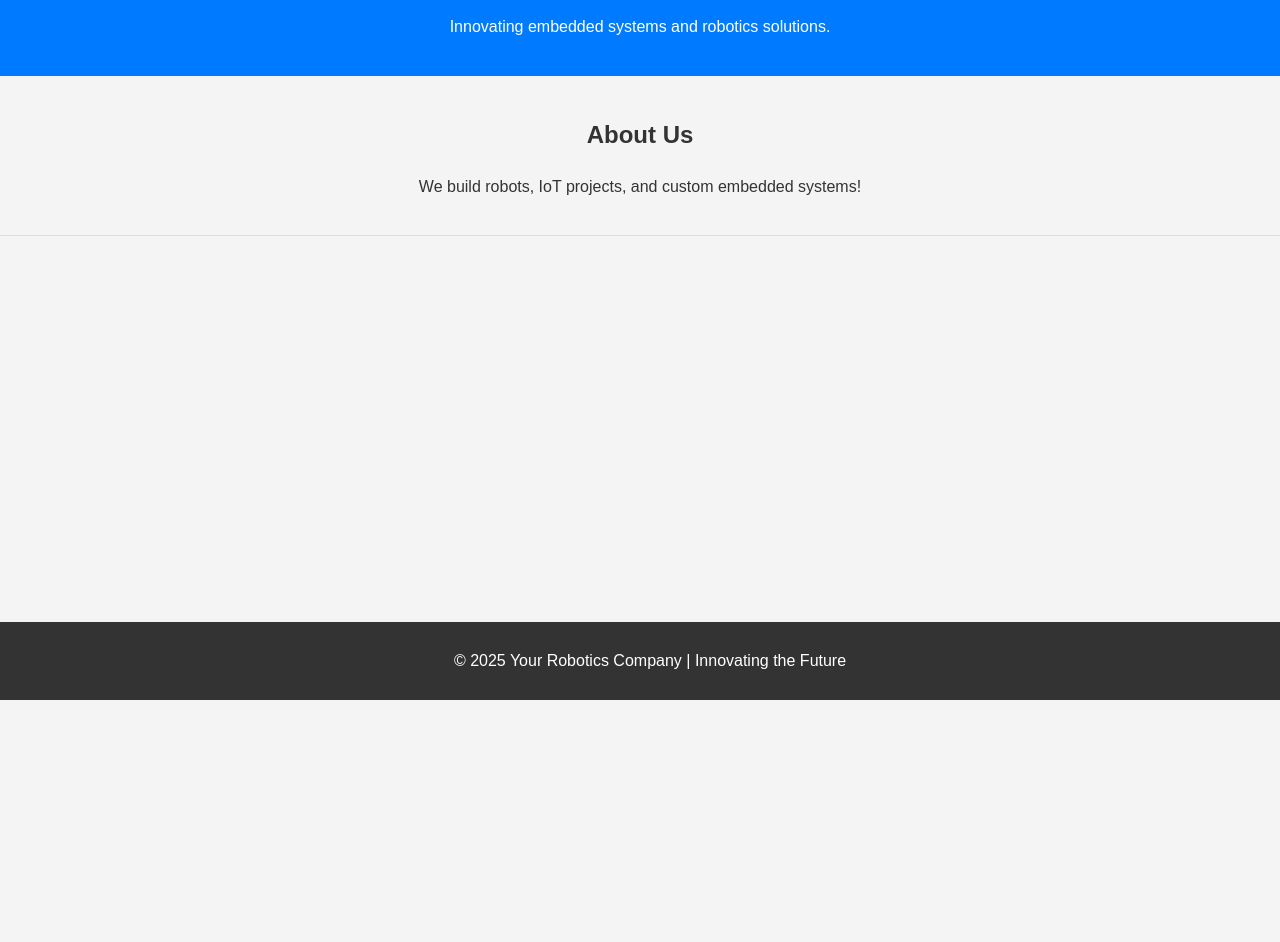
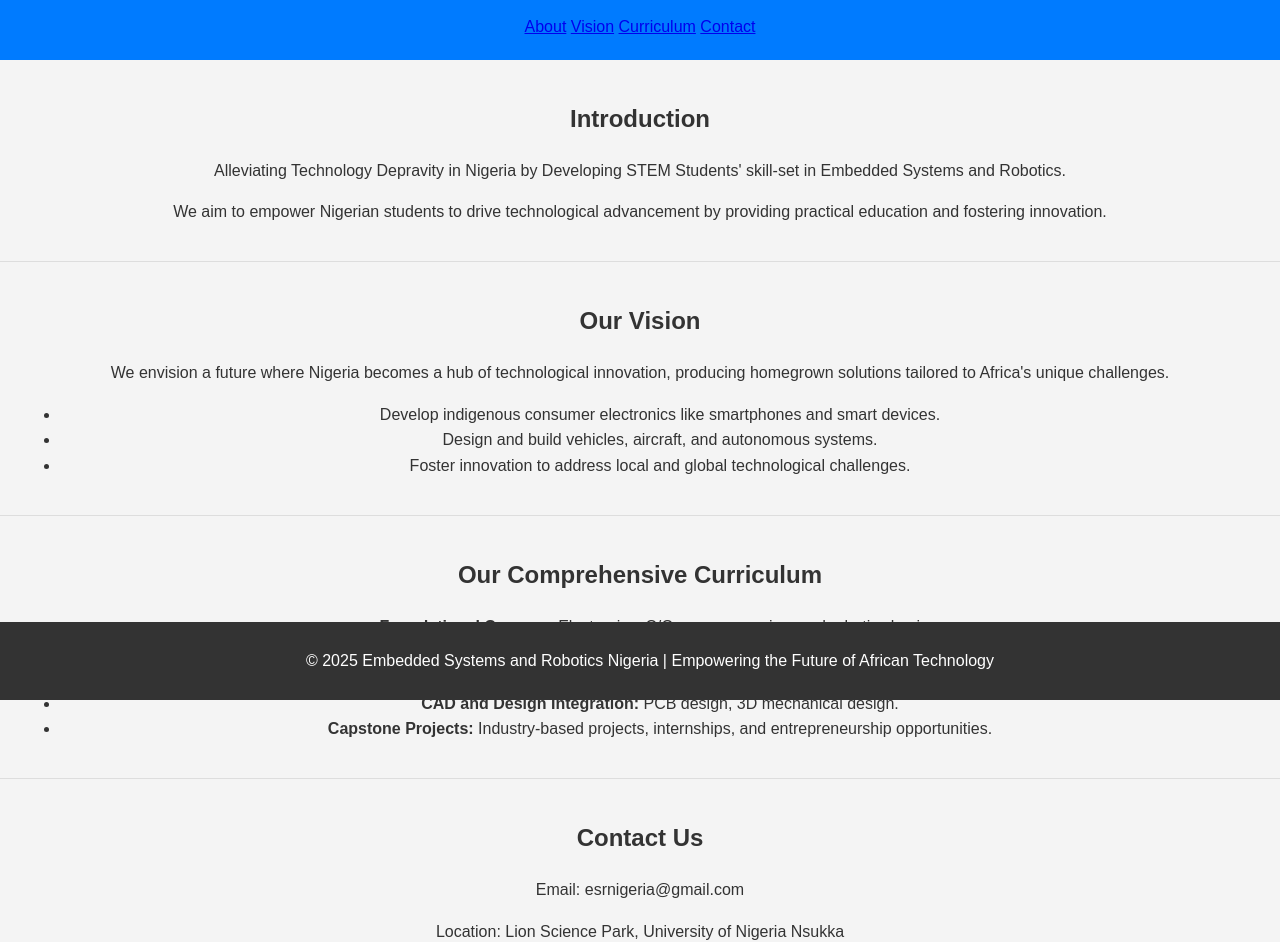
Before and after one commit to victor-ogbonna/esr.github.io, a plain HTML site: page index.html in a window 1280 px wide. Shown: the part 100-1042 px from the top of the page. Before the commit the page ends 800 px from the top, so only its background shows below. Drawn offline with Linux system fonts and the light colour scheme.

Commit message:
Update index.html

```diff
--- a/index.html
+++ b/index.html
@@ -1,23 +1,60 @@
 <!DOCTYPE html>
-<html>
+<html lang="en">
 <head>
-    <title>ESR Robotics Company</title>
-    <link rel="stylesheet" href="style.css">
+    <meta charset="UTF-8">
+    <meta name="viewport" content="width=device-width, initial-scale=1.0">
+    <title>Embedded Systems and Robotics Nigeria</title>
     <link rel="stylesheet" href="style.css">
 </head>
+
 <body>
     <header>
-        <h1>Welcome to Your Robotics Company</h1>
-        <p>Innovating embedded systems and robotics solutions.</p>
+        <h1>Embedded Systems and Robotics Nigeria</h1>
+        <nav>
+            <a href="#about">About</a>
+            <a href="#vision">Vision</a>
+            <a href="#curriculum">Curriculum</a>
+            <a href="#contact">Contact</a>
+        </nav>
     </header>
 
-    <section>
-        <h2>About Us</h2>
-        <p>We build robots, IoT projects, and custom embedded systems!</p>
+    <section id="about">
+        <h2>Introduction</h2>
+        <p>Alleviating Technology Depravity in Nigeria by Developing STEM Students' skill-set in Embedded Systems and Robotics.</p>
+        <p>We aim to empower Nigerian students to drive technological advancement by providing practical education and fostering innovation.</p>
+    </section>
+
+    <section id="vision">
+        <h2>Our Vision</h2>
+        <p>We envision a future where Nigeria becomes a hub of technological innovation, producing homegrown solutions tailored to Africa's unique challenges.</p>
+        <ul>
+            <li>Develop indigenous consumer electronics like smartphones and smart devices.</li>
+            <li>Design and build vehicles, aircraft, and autonomous systems.</li>
+            <li>Foster innovation to address local and global technological challenges.</li>
+        </ul>
+    </section>
+
+    <section id="curriculum">
+        <h2>Our Comprehensive Curriculum</h2>
+        <ul>
+            <li><strong>Foundational Courses:</strong> Electronics, C/C++ programming, and robotics basics.</li>
+            <li><strong>Intermediate Skills Development:</strong> Microcontroller programming, sensors, IoT, and real-time systems.</li>
+            <li><strong>Advanced Topics:</strong> AI integration, edge computing, FPGA, autonomous systems.</li>
+            <li><strong>CAD and Design Integration:</strong> PCB design, 3D mechanical design.</li>
+            <li><strong>Capstone Projects:</strong> Industry-based projects, internships, and entrepreneurship opportunities.</li>
+        </ul>
+    </section>
+
+    <section id="contact">
+        <h2>Contact Us</h2>
+        <p>Email: esrnigeria@gmail.com</p>
+        <p>Location: Lion Science Park, University of Nigeria Nsukka</p>
+        <p>Phone: +2349036494405</p>
+        <p>CEO: Victor Ogbonna | General Manager: Grace Ajiboye</p>
     </section>
 
     <footer>
-        <p>&copy; 2025 Your Robotics Company | Innovating the Future</p>
+        <p>&copy; 2025 Embedded Systems and Robotics Nigeria | Empowering the Future of African Technology</p>
     </footer>
 </body>
 </html>
```
